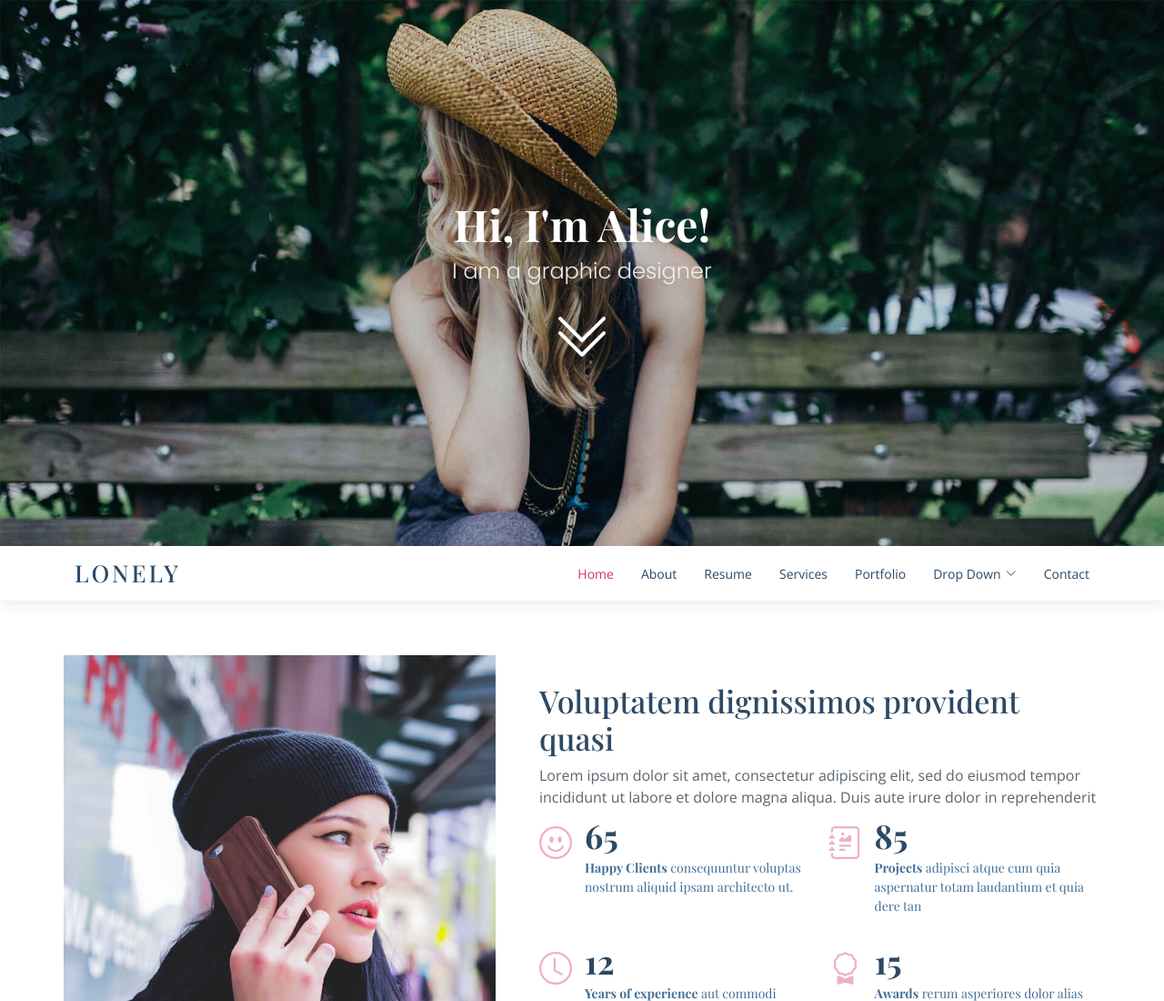
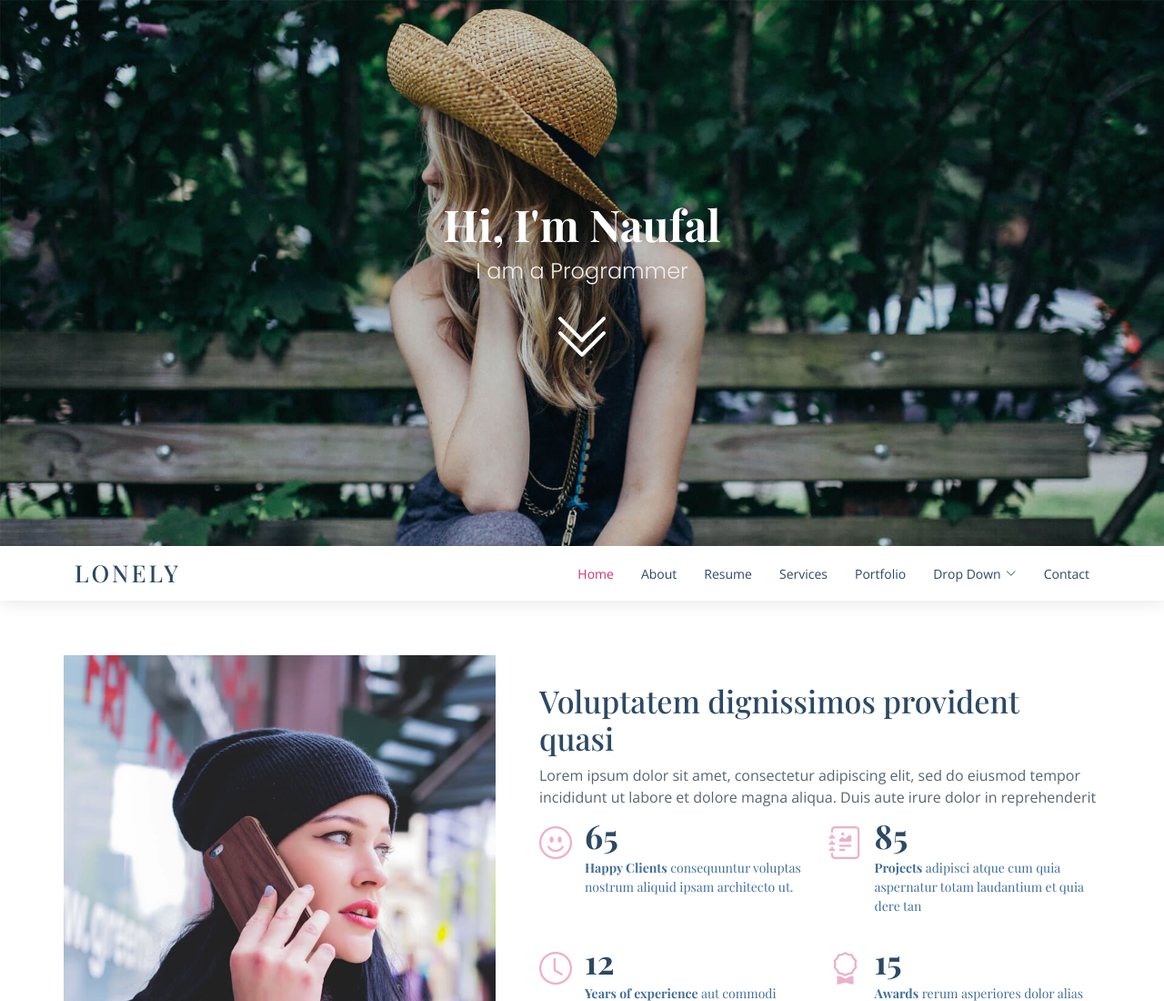
Before and after one commit to naufalnursyabani/blocking, a plain HTML site: page index.html in a window 1280 px wide. Shown: the top 1100 px of the page at 91% size. Drawn offline with nearby package versions, Linux system fonts and the light colour scheme; a web font is replaced by a local one.

Commit message:
ubah nama

```diff
--- a/index.html
+++ b/index.html
@@ -38,8 +38,8 @@
 
   <!-- ======= Hero Section ======= -->
   <section id="hero" class="d-flex flex-column align-items-center justify-content-center">
-    <h1>Hi, I'm Alice!</h1>
-    <h2>I am a graphic designer</h2>
+    <h1>Hi, I'm Naufal</h1>
+    <h2>I am a Programmer</h2>
     <a href="#about" class="btn-get-started scrollto"><i class="bi bi-chevron-double-down"></i></a>
   </section><!-- End Hero -->
 
```
